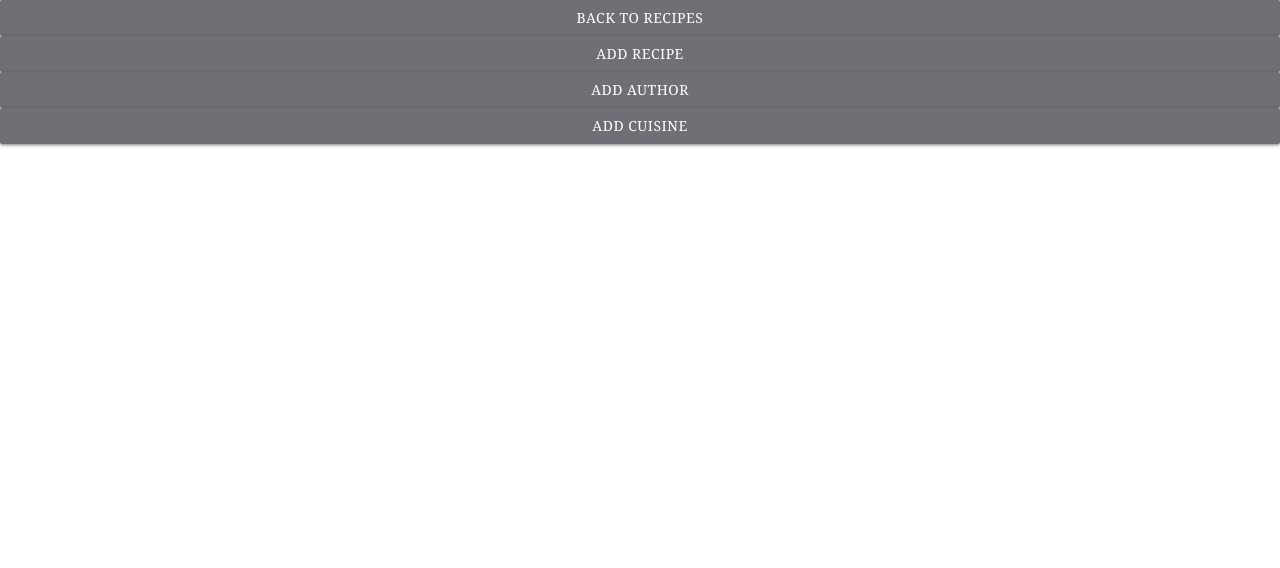
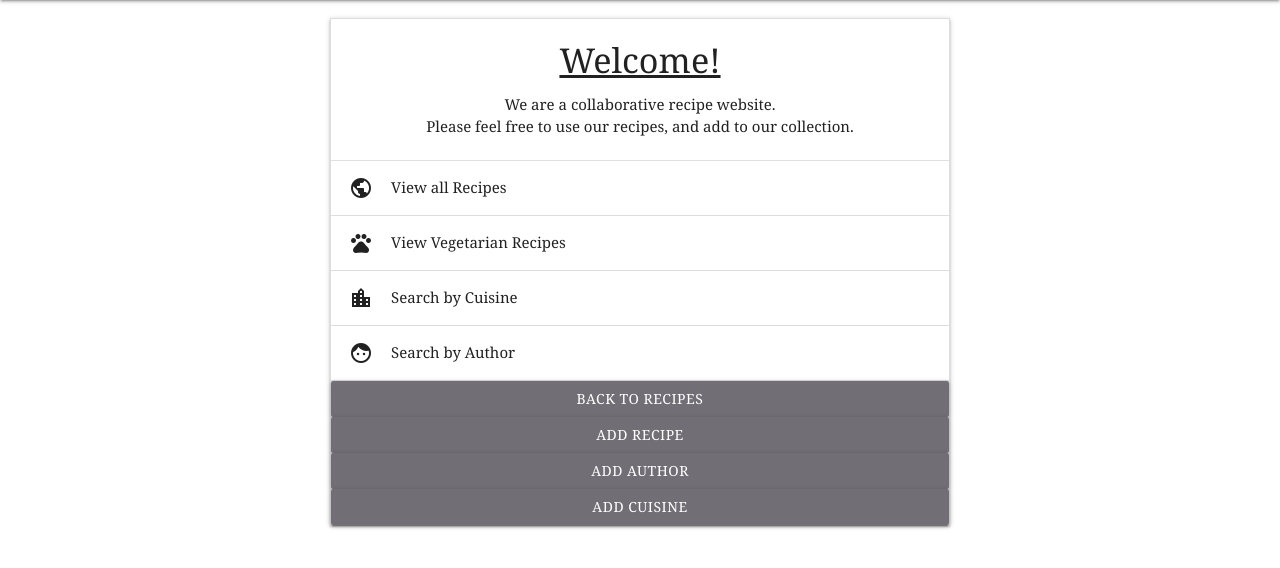
Before and after one commit to Code-Institute-Submissions/OnlineCookbook, a Flask app: page / in a window 1280 px wide. Shown: the part 64-632 px from the top of the page. Run offline with Flask 2, Linux system fonts and the light colour scheme; data that the repository does not hold is empty; some libraries are stand-ins or nearby versions.

Commit message:
7. Added working home page with get_counts and extended get_recipes functions.

```diff
--- a/app.py
+++ b/app.py
@@ -4,6 +4,7 @@ from flask import Flask, render_template, redirect, request, url_for
 from flask_pymongo import PyMongo
 from bson.objectid import ObjectId
 
+# Loads Flask and PyMongo, and loads database
 app = Flask(__name__)
 app.config["MONGO_DB"] = 'project-four'
 app.config["MONGO_URI"] = os.environ.get('MONGO_URI', 'mongodb://localhost')
@@ -11,10 +12,57 @@ app.config["MONGO_URI"] = os.environ.get('MONGO_URI', 'mongodb://localhost')
 mongo = PyMongo(app)
 
 
+# Function that loops through a list and returns how many items are in that list in the format of a dictionary that prints the type of item and the count of that item.
+def get_counts(recipes, individual_item, list_of_items):
+    item_counts = [0 for i in list_of_items]
+    i=0
+    while i < len(list_of_items):
+        j=0
+        while j < len(recipes):
+            item = recipes[j][str(individual_item)].lower()
+            if item == list_of_items[i]:
+                item_counts[i] += 1
+            j += 1
+        i += 1
+    return dict(zip(list_of_items, item_counts))
+
+
+# Returns the home page, which used the get_counts function to list the number of different types of recipes, so the user can drill down into their chosen categories.
 @app.route('/')
 @app.route('/get_recipes')
 def get_recipes():
-    return render_template("recipes.html", recipes=mongo.db.recipes.find())
+    recipes = mongo.db.recipes.find()
+    cuisine_list_looped = mongo.db.cuisine_list.find()
+    vegetarian_list_looped=mongo.db.vegetarian_list.find()
+    author_list_looped=mongo.db.authors_list.find()
+    recipe_objects = [recipe for recipe in recipes]
+
+    cuisine_names = [cuisine['cuisine_name'].lower() for cuisine in cuisine_list_looped]
+    cuisine_counts = get_counts(recipe_objects, 'cuisine_name', cuisine_names)
+
+    authors_names = [auth['author'].lower() for auth in author_list_looped]
+    author_counts = get_counts(recipe_objects, 'author_name', authors_names)
+
+    veg_type = [veg['vegetarian'].lower() for veg in vegetarian_list_looped]
+    veg_counts = get_counts(recipe_objects, 'recipe_is_vegetarian', veg_type)
+
+    return render_template("recipes.html",
+    recipes=recipes,
+    cuisine_list = mongo.db.cuisine_list.find(),
+    authors_list=mongo.db.authors_list.find(),
+    vegetarian_list=mongo.db.vegetarian_list.find(),
+    veg_counts=veg_counts,
+    cuisine_counts=cuisine_counts,
+    author_counts = author_counts,
+    all_recipe_count = mongo.db.recipes.count())
+
+
+# Function that returns all recipes from the recipes collction in the database
+@app.route('/all_recipes')
+def all_recipes():
+    recipes = mongo.db.recipes.find()
+    return render_template("all_recipes.html",
+            recipes= recipes)
 
 
 if __name__ == '__main__':
--- a/templates/recipes.html
+++ b/templates/recipes.html
@@ -1,10 +1,77 @@
 {% extends 'base.html'%} {% block content %}
 
-
-        {% for rec in recipes %}
-            {{ rec.recipe_name}}
+<div class="menu_box">
+ <ul class="collapsible">
+    <h4 class="center">Welcome!</h4>
+    <div class="center">
+        We are a collaborative recipe website. <br>
+        Please feel free to use our recipes, and add to our collection.<br><br>
+    </div>
+    <li class="divider"></li>
+    <li>
+    <div class="collapsible-header"><i class="material-icons">public</i>View all Recipes</div>
+        <div class="collapsible-body">
+            <a href={{url_for('all_recipes')}}>
+                All Recipes
+                <i class="material-icons tiny">add</i>
+            </a>
+            <sup>
+                {{ all_recipe_count }} recipes
+            </sup>
+       </div>
+    </li>
+        <li>
+        <div class="collapsible-header">
+            <i class="material-icons">pets</i>
+            View Vegetarian Recipes
+        </div>
+        <div class="collapsible-body">
+            {% for veg in vegetarian_list %}
+                <a href='#'> Vegetarian Recipes
+                <i class="material-icons tiny">add</i></a>
+            {% endfor %}
+            {% for veggie in veg_counts %}
+                <sup>
+                    {{ veg_counts[veggie] }} recipes
+                </sup>
+            {% endfor %}
+        </div>
+    </li>
+    <li>
+      <div class="collapsible-header"><i class="material-icons">location_city</i>Search by Cuisine</div>
+      <div class="collapsible-body">
+        {% for cuiz in cuisine_list %}
+            {% for cuis in cuisine_counts %}
+                {% if cuis.capitalize() == cuiz.cuisine_name %}
+                    <a href='#'>
+                        {{ cuiz.cuisine_name }}
+                        <i class="material-icons tiny">add</i></a>
+                        <sup>
+                            {{ cuisine_counts[cuis] }} recipes
+                        </sup><br>
+                    </a>
+                {% endif %}
+            {% endfor %}
         {% endfor %}
-    </body>
-</html>
+       </div>
+    </li>
+    <li>
+      <div class="collapsible-header"><i class="material-icons">face</i>Search by Author</div>
+      <div class="collapsible-body"><span>
+        {% for auth in authors_list %}
+            {% for author in author_counts %}
+                {% if author.capitalize() == auth.author.capitalize() %}
+                    <a href='#'>
+                        {{ auth.author }}
+                        <i class="material-icons tiny">add</i></a>
+                        <sup>
+                            {{ author_counts[author] }} recipes
+                        </sup><br>
+                    </a>
+                {% endif %}
+            {% endfor %}
+        {% endfor %}
+        </span></div>
+    </li>
 
 {% endblock %}
```
Also changed, not shown: README.md.
